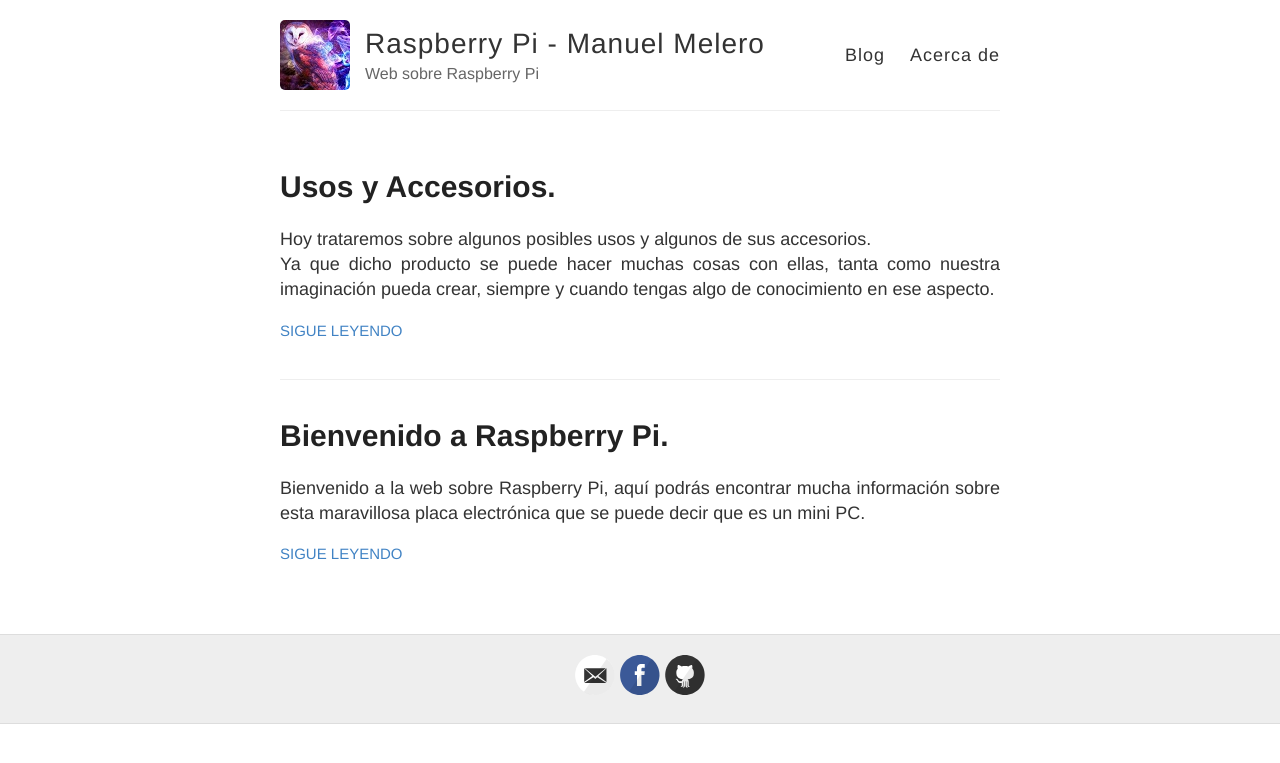
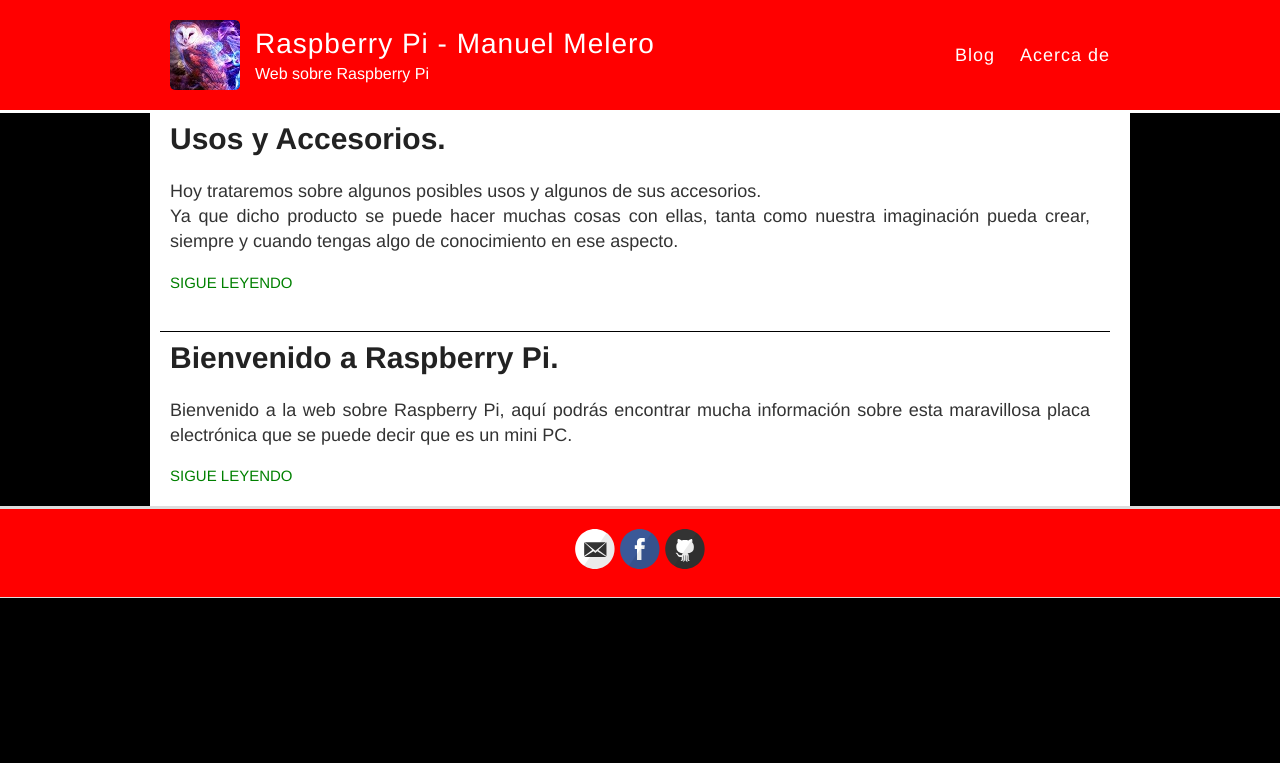
Before and after one commit to mmb-96/mmb-96.github.io, a Jekyll site: the page built from index.html, in a window 1280 px wide. Shown: the top 763 px of the page. Built offline with Jekyll 4.4.1, drawn with Linux system fonts in a browser that asks for light colours.

Commit message:
Cambios es el tema

```diff
--- a/_sass/_reset.scss
+++ b/_sass/_reset.scss
@@ -8,11 +8,9 @@
 a, abbr, acronym, address, big, cite, code,
 del, dfn, em, ins, kbd, q, s, samp,
 small, strike, strong, sub, sup, tt, var,
-b, u, i, center,
-dl, dt, dd, ol, ul, li,
-fieldset, form, label, legend,
- caption, tbody, tfoot, thead, th,
-article, aside, canvas, details, embed,
+b, u, i, center, dl, dt, dd, ol, ul, li,
+fieldset, form, label, legend, caption, tbody,
+tfoot, thead, th, aside, canvas, details, embed,
 figure, figcaption, footer, header, hgroup,
 menu, nav, output, ruby, section, summary,
 time, mark, audio, video {
@@ -69,3 +67,33 @@
 *, *:before, *:after {
   -moz-box-sizing: border-box; -webkit-box-sizing: border-box; box-sizing: border-box;
 }
+
+.wrapper-masthead { //cabezera
+	background-color: red;
+	border-bottom: 3px solid white;
+}
+
+div#min.container {
+	background-color: white;
+}
+
+.wrapper-footer { //pie de pagina
+	background-color: #ff0000;
+}
+
+.posts {
+	background-color: white;
+}
+
+article.post {
+	background-color: white;
+	padding-left: 10px;
+	padding-right: 20px;
+}
+
+article.page {
+	background-color: white;
+	padding-left: 10px;
+	padding-right: 20px;
+	padding-bottom: 5px;
+}
--- a/_sass/_variables.scss
+++ b/_sass/_variables.scss
@@ -5,6 +5,8 @@
 
 // Colors
 $blue: #4183C4;
+$red: red;
+$green: green;
 
 // Grays
 $black: #000;
--- a/style.scss
+++ b/style.scss
@@ -18,14 +18,14 @@
 }
 
 body {
-	background: $white;
+	background: $black;
   font: 18px/1.4 $helvetica;
   color: $darkGray;
 }
 
 .container {
   margin: 0 auto;
-  max-width: 740px;
+  max-width: 1000px;
   padding: 0 10px;
   width: 100%;
 }
@@ -36,7 +36,6 @@
   font-weight: bold;
 
   line-height: 1.7;
-  margin: 1em 0 15px;
   padding: 0;
 
   @include mobile {
@@ -69,7 +68,7 @@
 }
 
 a {
-  color: $blue;
+  color: $green;
   text-decoration: none;
 	cursor: pointer;
   &:hover, &:active {
@@ -150,13 +149,9 @@
 // .masthead
 //
 
-.wrapper-masthead {
-  margin-bottom: 50px;
-}
 
 .masthead {
-  padding: 20px 0;
-  border-bottom: 1px solid $lightGray;
+  padding: 20px;
 
   @include mobile {
     text-align: center;
@@ -192,7 +187,7 @@
 
 .site-name {
   margin: 0;
-  color: $darkGray;
+  color: $white;
   cursor: pointer;
   font-family: $helveticaNeue;
   font-weight: 300;
@@ -202,7 +197,7 @@
 
 .site-description {
   margin: -5px 0 0 0;
-  color: $gray;
+  color: $white;
   font-size: 16px;
 
   @include mobile {
@@ -225,14 +220,14 @@
 
   a {
     margin-left: 20px;
-    color: $darkGray;
+    color: $white;
     text-align: right;
     font-weight: 300;
     letter-spacing: 1px;
 
     @include mobile {
       margin: 0 10px;
-      color: $blue;
+      color: $white;
     }
   }
 }
@@ -242,8 +237,10 @@
 //
 
 .posts > .post {
+  margin-left: 10px;
+  margin-right: 20px;
   padding-bottom: 2em;
-  border-bottom: 1px solid $lightGray;
+  border-bottom: 1px solid $black;
 }
 
 .posts > .post:last-child {
@@ -253,10 +250,9 @@
 
 .post {
   blockquote {
-    margin: 1.8em .8em;
-    border-left: 2px solid $gray;
+    margin: 2em 2em;
+    border-left: 2px solid $black;
     padding: 0.1em 1em;
-    color: $gray;
     font-size: 22px;
     font-style: italic;
   }
@@ -266,16 +262,16 @@
   }
 
   .read-more {
+    color: green;
     text-transform: uppercase;
     font-size: 15px;
   }
 }
 
 .wrapper-footer {
-  margin-top: 50px;
-  border-top: 1px solid #ddd;
+
+  border-top: 3px solid #ddd;
   border-bottom: 1px solid #ddd;
-  background-color: $lightGray;
 }
 
 footer {
```
